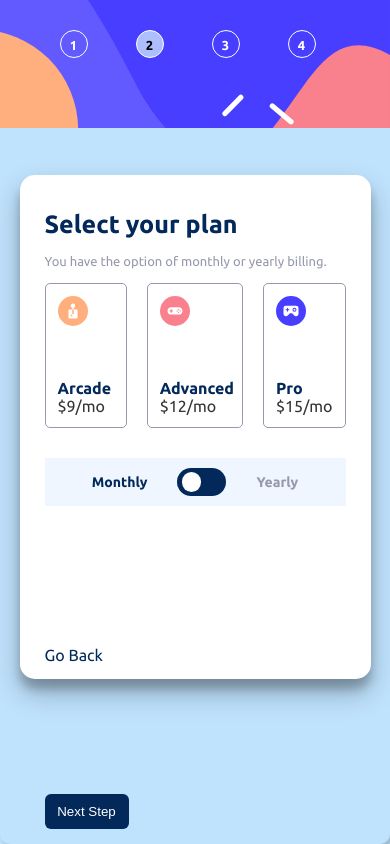
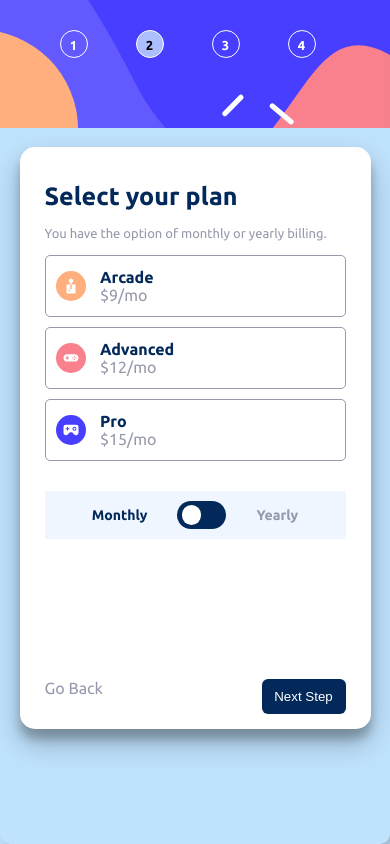
Before and after one commit to tjaulin/mutli-step-form, a website: page index.html in a window 390 px wide. Both pictures are taken after typing "Sample", "name@example.com", "5551234" into the empty fields and a click on the button "Next Step". Drawn offline with Linux system fonts and the light colour scheme.

Commit message:
Finish Plan Section

```diff
--- a/js/script.js
+++ b/js/script.js
@@ -13,6 +13,7 @@ btnSubmit.addEventListener("click", goStep2);
 
 function goStep2() {
     infos.innerHTML = "";
+    infos.classList.add("infos__plans__mobile");
 
     // ----- SIDEBAR -----
     listLiSidebar.forEach(e => {
@@ -38,6 +39,7 @@ function goStep2() {
     const arcade = document.createElement("div");
     const h2Arcade = document.createElement("h2");
     const arcadePrice = document.createElement("span");
+    arcadePrice.classList.add("arcadePrice", "price");
     arcadePrice.innerText = "$9/mo"
     const divIconArcade = document.createElement("div");
     divIconArcade.classList.add("icon-plans");
@@ -49,6 +51,7 @@ function goStep2() {
     const advanced = document.createElement("div");
     const h2Advanced = document.createElement("h2");
     const advancedPrice = document.createElement("span");
+    advancedPrice.classList.add("advancedPrice", "price");
     advancedPrice.innerText = "$12/mo"
     const divIconAdvanced = document.createElement("div");
     divIconAdvanced.classList.add("icon-plans");
@@ -60,6 +63,7 @@ function goStep2() {
     const pro = document.createElement("div");
     const h2Pro = document.createElement("h2");
     const proPrice = document.createElement("span");
+    proPrice.classList.add("proPrice", "price");
     proPrice.innerText = "$15/mo"
     const divIconPro = document.createElement("div");
     divIconPro.classList.add("icon-plans");
@@ -146,7 +150,6 @@ function goStep2() {
     divMonthYear.append(monthly, labelToggle, yearly);
 
 
-
     // ----- BUTTONS -----
     const bgBtns = document.createElement("div");
     bgBtns.classList.add("container__infos__btns");
@@ -155,14 +158,35 @@ function goStep2() {
     btnRetour.innerHTML = "Go Back";
     btnRetour.href = "#";
     // btnRetour.onclick = test;
-    btnRetour.style.color = "#02295a";
-    btnRetour.style.textDecoration = "none";
 
-    btnSubmit.style.margin = "0";
+    btnSubmit.classList.remove("container__infos__form__submit")
+    btnSubmit.classList.add("container__infos__btns__submit");
 
     bgBtns.append(btnRetour, btnSubmit);
 
     infos.append(title, paragraph, plans, divMonthYear, bgBtns);
+
+    // PLANS ON CLICK
+    const plansClick = document.querySelectorAll(".plan");
+    plansClick.forEach(function(element) {
+        element.addEventListener("click", function() {
+            plansClick.forEach(function(i){
+                if (i.classList.contains("activePlan")) {
+                    i.classList.remove("activePlan");
+                }
+            })
+            element.classList.toggle("activePlan");
+        });
+    });
+
+    const infosButtons = document.querySelector(".container__infos__btns");
+    if (window.screen.availWidth <= 770) {
+        const afterInfosButtons = infosButtons;
+        afterInfosButtons.classList.remove('container__infos__btns');
+        afterInfosButtons.classList.add('container__btns');
+        infosButtons.remove();
+        main.append(afterInfosButtons);
+    }
 }
 
 // function test() {
--- a/sass/main.scss
+++ b/sass/main.scss
@@ -38,6 +38,36 @@ body {
 .active > span {
     background-color: $pastelBlue;
     color: #000;
+}
+
+@mixin buttonsSubmit() {
+    outline: none;
+    border: none;
+    border-radius: 6px;
+    background-color: $marineBlue;
+    color: $white;
+    padding: 10px 0;
+    margin-top: 60px;
+    width: 20%;
+    align-self: flex-end;
+    cursor: pointer;
+    transition: background-color 0.3s;
+    &:hover {
+        background-color: $purplishBlue;
+    }
+    @media screen and (max-width: 930px) {
+        width: 84px;
+    }
+    @media screen and (max-width: 770px) {
+        position: absolute;
+        bottom: -110px;
+    }
+    @media screen and (max-width: 518px) {
+        bottom: -100px;
+    }
+    @media screen and (max-width: 426px) {
+        bottom: -150px;
+    }
 }
 
 // -------- CONTAINER ----------
@@ -186,32 +216,9 @@ body {
                 }
             }
             &__submit {
-                outline: none;
-                border: none;
-                border-radius: 6px;
-                background-color: $marineBlue;
-                color: $white;
-                padding: 10px 0;
-                margin-top: 60px;
-                width: 20%;
-                align-self: flex-end;
-                cursor: pointer;
-                transition: background-color 0.3s;
-                &:hover {
-                    background-color: $purplishBlue;
-                }
-                @media screen and (max-width: 930px) {
-                    width: 84px;
-                }
+                @include buttonsSubmit();
                 @media screen and (max-width: 770px) {
-                    position: absolute;
-                    bottom: -110px;
-                }
-                @media screen and (max-width: 518px) {
-                    bottom: -100px;
-                }
-                @media screen and (max-width: 426px) {
-                    bottom: -150px;
+                    position: relative;
                 }
             }
         }
@@ -219,6 +226,11 @@ body {
             width: 100%;
             height: auto;
             display: flex;
+            user-select: none;
+            @media screen and (max-width: 426px) {
+                flex-direction: column;
+                gap: 10px;
+            }
             .plan {
                 width: 32%;
                 border: 1px solid $coolGray;
@@ -227,15 +239,39 @@ body {
                 border-radius: 5px;
                 cursor: pointer;
                 transition: border 0.3s;
+                @media screen and (max-width: 426px) {
+                    width: 100%;
+                    margin: 0;
+                    display: grid;
+                    grid-template-rows: 1fr;
+                    grid-template-columns: 10%  90%;
+                    column-gap: 15px;
+                }
                 .icon-plans {
                     img {
                         width: 30px;
+                    }
+                    @media screen and (max-width: 426px) {
+                        grid-column: 1 / 2;
+                        grid-row: 1 / span 2;
+                        display: flex;
+                        justify-content: center;
                     }
                 }
                 h2 {
                     font-size: 16px;
                     color: $marineBlue;
                     margin-top: 50px;
+                    @media screen and (max-width: 426px) {
+                        margin: 0;
+                        grid-column: 2 / 3;
+                    }
+                }
+                .price {
+                    color: $coolGray;
+                    @media screen and (max-width: 426px) {
+                        grid-column: 2 / 3;
+                    }
                 }
                 &:hover {
                     border: 1px solid $marineBlue;
@@ -248,11 +284,16 @@ body {
                 }
                 .freeMonths {
                     display: none;
+                    margin: 0;
+                    color: $marineBlue;
+                    @media screen and (max-width: 426px) {
+                        grid-column: 2 / 3;
+                    }
                 }
-                // .activePlan {
-                //     background-color: $lightGray;
-                //     border: 1px solid $marineBlue;
-                // }
+            }
+            .activePlan {
+                background-color: $magnolia;
+                border: 1px solid $marineBlue;
             }
         }
         &__rates {
@@ -279,6 +320,54 @@ body {
             display: flex;
             justify-content: space-between;
             margin-top: 140px;
+            @media screen and (max-width: 770px) {
+                // position: absolute;
+                // bottom: 0;
+                // background-color: $white;
+            }
+            a {
+                text-decoration: none;
+                color: $coolGray;
+            }
+            &__submit {
+                @include buttonsSubmit();
+                margin: 0;
+                // @media screen and (max-width: 930px) {
+                //     width: 84px;
+                // }
+                @media screen and (max-width: 770px) {
+                    position: relative;
+                    bottom: 0;
+                }
+                // @media screen and (max-width: 518px) {
+                //     bottom: -100px;
+                // }
+                // @media screen and (max-width: 426px) {
+                //     bottom: -150px;
+                // }
+            }
+        }
+    }
+    .infos__plans__mobile {
+        @media screen and (max-width: 780px) {
+            top: -160px;
+        }
+        @media screen and (max-width: 426px) {
+            top: -115px;
+        }
+    }
+    &__btns {
+        position: absolute;
+        bottom: 0;
+        width: 100%;
+        display: flex;
+        justify-content: space-between;
+        align-items: center;
+        background-color: $white;
+        padding: 10px;
+        a {
+            text-decoration: none;
+            color: $coolGray;
         }
     }
 }
```
Also changed, not shown: css/style.css, 1 other file.
